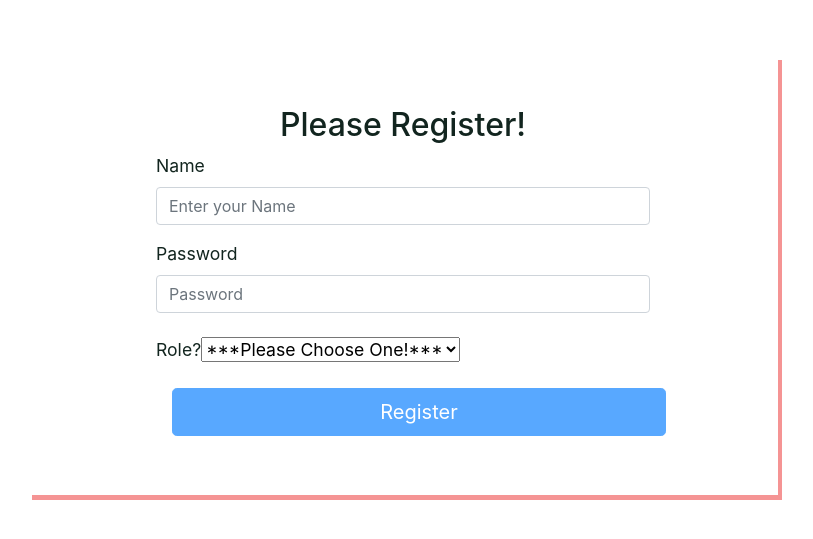
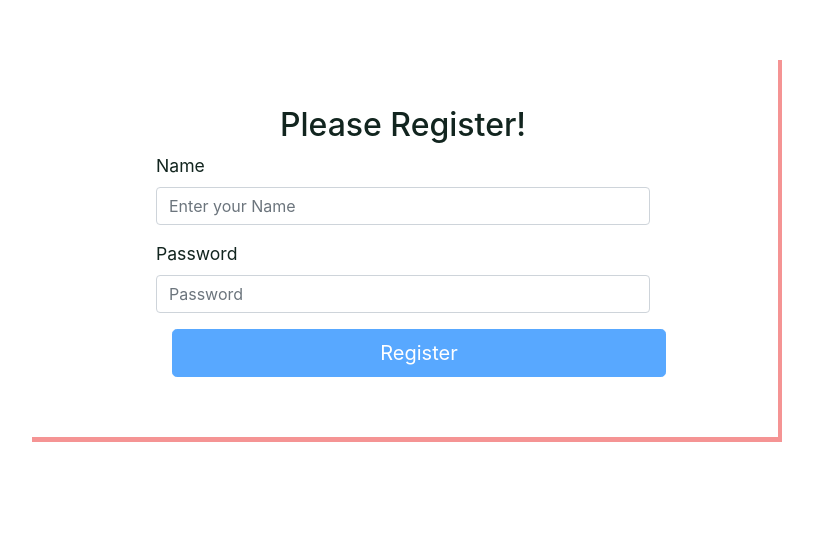
Before and after one commit to anywherefitness-tt187/Front-End-Anywherefitness, a React (Create React App) app: page /signup in a window 1280 px wide. Shown: the part 105-644 px from the top of the page, without its empty margins (237-1050 px from the left). Built offline with nearby package versions, Linux system fonts and the light colour scheme.

Commit message:
role is removed from register.js to match backend endpoint requirement

```diff
--- a/src/components/Instructor/InstructorClass.js
+++ b/src/components/Instructor/InstructorClass.js
@@ -4,12 +4,10 @@ import {Button,Card,CardTitle,CardText,CardSubtitle, CardBody} from 'reactstrap'
 import { FaMapMarker,FaRegCalendar,FaClock} from 'react-icons/fa';
 import { GiWeightLiftingUp,GiDuration } from "react-icons/gi";
 import {IconContext} from "react-icons";
-import axios from 'axios';
+import {axiosWithAuth} from '../utils/axiosWithAuth';
 
 function InstructorClass({classList}){
     const history=useHistory();
-    //replace once the end point it ready
-    const baseUrl = "#.herokuapp.com";
 
 const handleUpdate=(e)=>{
  e.preventDefault();
@@ -17,9 +15,9 @@ const handleUpdate=(e)=>{
 }
 
 const handleDelete=()=>{
-    //replace axiosWithAuth after login is ready
+
 // axios.delete(`${baseURL}/api/instrucor/class/${classList.id}`)
-axios.delete(`#`)
+axiosWithAuth().delete(`#`)
 .then(res=>{
     console.log('res in delete=',res)
     //update state to remove the deleted class id
--- a/src/components/Instructor/InstructorCreateForm.js
+++ b/src/components/Instructor/InstructorCreateForm.js
@@ -2,7 +2,7 @@ import React,{useState,useEffect} from 'react';
 import {useHistory} from 'react-router-dom';
 import { Form,FormGroup,Input,Label,Button,Badge} from 'reactstrap';
 import * as yup from "yup";
-import axios from "axios";
+import { axiosWithAuth } from '../utils/axiosWithAuth';
 
 
 function InstructorCreate({setClassList}){
@@ -76,7 +76,7 @@ function InstructorCreate({setClassList}){
     });
   }, [classInfo]);
 
-  // Add a schema, used for all validation to determine whether the input is valid or not
+  // Schema, used for all validation to determine whether the input is valid or not
   const formSchema = yup.object().shape({
     class_name: yup.string()
     .min(2,"Please enter name of atleast 2 characters")
@@ -99,12 +99,10 @@ function InstructorCreate({setClassList}){
     class_maxsize:yup.string().required("Maxsize is required!"),
   });
 
-  const url = 'xxx.herokuapp.com';
-
   const handleSubmit=(e)=>{
     e.preventDefault();
     console.log('on submit=',classInfo)
-    axios //to be replaced with axiosWithAuth once login is ready
+    axiosWithAuth()
           .post(`https://jsonplaceholder.typicode.com/posts`, classInfo)
           .then((res)=>{
             console.log('Response back from reqres:',res.data)
--- a/src/components/Instructor/InstructorHome.js
+++ b/src/components/Instructor/InstructorHome.js
@@ -4,6 +4,7 @@ import InstructorDashboard from './InstructorDashboard';
 import InstructorCreateForm from './InstructorCreateForm';
 import InstructorUpdateForm from './InstructorUpdateForm';
 import InstructorLogin from '../InstructorLogin';
+import PrivateRoute from '../PrivateRoute';
 import NavBar from '../NavBar';
 
 export default function InstructorHome() {
@@ -42,9 +43,9 @@ export default function InstructorHome() {
         <InstructorLogin/>
         </Route>
 
-        <Route exact path="/instructor/dashboard">
+        <PrivateRoute exact path="/instructor/dashboard">
         <InstructorDashboard classList={classList} setClassList={setClassList}/>
-        </Route>
+        </PrivateRoute>
 
         <Route exact path="/instructor/createform">
             <InstructorCreateForm setClassList={setClassList}/>
--- a/src/components/Instructor/InstructorUpdateForm.js
+++ b/src/components/Instructor/InstructorUpdateForm.js
@@ -3,13 +3,14 @@ import {useHistory,useParams} from 'react-router-dom';
 import { Form,FormGroup,Input,Label,Button} from 'reactstrap';
 import * as yup from "yup";
 import axios from "axios";
+import { axiosWithAuth } from '../utils/axiosWithAuth';
 
 
 function InstructorUpdateForm({classList,setClassList}){
 
     const history=useHistory();
     const params = useParams();
-    const baseUrl="#";
+
     // set classInfo by getting the class from id param and axios call
     // useEffect(()=>{
     //     axios.get(`${baseUrl}/api/instructor/classlist`)
@@ -110,7 +111,7 @@ function InstructorUpdateForm({classList,setClassList}){
   const handleSubmit=(e)=>{
     e.preventDefault();
     console.log('on submit=',classInfo)
-    axios //to be replaced with axiosWithAuth once login is ready
+    axiosWithAuth()
           .post(`https://jsonplaceholder.typicode.com/posts`, classInfo)
           .then((res)=>{
             console.log('Response back from reqres:',res.data)
--- a/src/components/Register.js
+++ b/src/components/Register.js
@@ -11,7 +11,7 @@ function Register() {
     const [userInfo, setUserInfo]=useState({
         username:"",
         password:"",
-        role:"",
+        // role:"",
     })
 
     // server error
@@ -24,7 +24,7 @@ function Register() {
     const [errors, setErrors] = useState({
       username:"",
       password:"",
-      role:"",
+      // role:"",
     });
 
 
@@ -79,8 +79,8 @@ function Register() {
     .min(4,"Please enter password of atleast 4 characters")
     .required("Please enter Password"),
 
-    role: yup.string()
-    .required("Please enter role"),
+    // role: yup.string()
+    // .required("Please enter role"),
    });
 
     const handleSubmit=(e)=>{
@@ -98,11 +98,12 @@ function Register() {
               //update the stored post - with response from api
               console.log('Response back from reqres:',res.data)
               localStorage.setItem('token', res.data.token)
+              console.log('token=',res.data.token);
              //route to client or instructor dashboard
                 const signupRoute = res.data.role === "client" ? "/user/dashboard" :"/instructor/dashboard"
                 history.push(signupRoute);
              //clear server error
-              setServerError(null);
+              // setServerError(null);
           })
           .catch((err)=>{
             console.log('server erro in post',err)
@@ -142,7 +143,7 @@ function Register() {
         />
         {errors.password.length > 0 ? <p className="error">{errors.password}</p> : null}
         </FormGroup>
-
+{/*
         <FormGroup className="text-left">
         <Label htmlFor="role"> Role?
             <select
@@ -157,8 +158,8 @@ function Register() {
             <option value="instructor">Instructor</option>
             </select>
             {errors.role.length > 0 ? <p className="error">{errors.role}</p> : null}
-            </Label>
-        </FormGroup>
+            </Label> */}
+        {/* </FormGroup> */}
 
        <Button className="btn-lg btn-block"
        color="primary"
```
Also changed, not shown: src/components/utils/axiosWithAuth.js (renamed from src/utils/axiosWithAuth.js), 1 other file (tests, documents, lock files or other folders).
